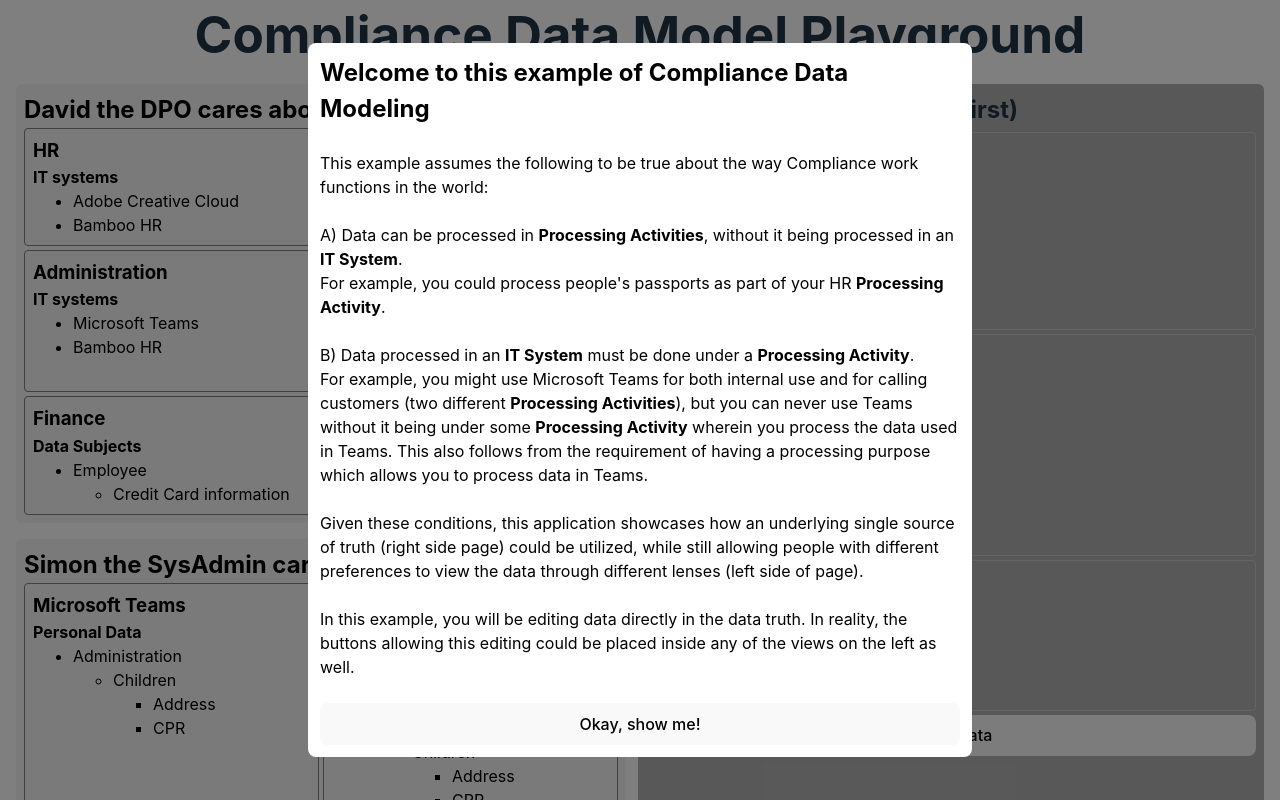
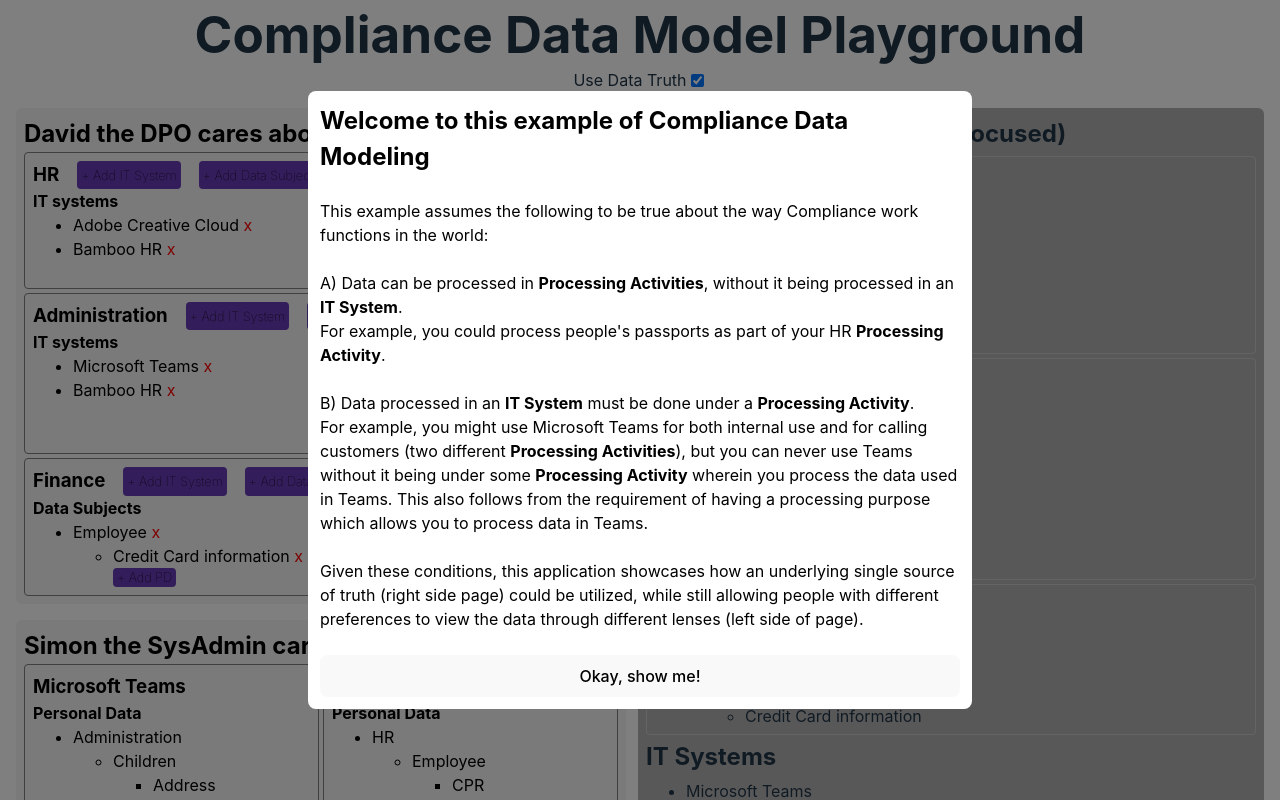
Before and after one commit to MagerlinC/records-data-model, a React (Vite) app: page / in a window 1280 px wide. Built offline with nearby package versions, Linux system fonts and the light colour scheme.

Commit message:
feat: move controls to DPO

```diff
--- a/src/App.tsx
+++ b/src/App.tsx
@@ -18,8 +18,15 @@ const Application = styled.div`
   max-width: 100vw;
   width: 100vw;
   overflow: hidden;
-  h1 {
+  .title,
+  .subtitle {
     text-align: center;
+  }
+  .subtitle {
+    display: flex;
+    flex-direction: row;
+    justify-content: center;
+    align-items: center;
   }
 `;
 
@@ -57,6 +64,7 @@ const itSystemToITSystemWithDataByPA = (
 
 function App() {
   const [showModal, setShowModal] = useState(true);
+  const [showDataTruthVersion, setShowDataTruthVersion] = useState(true);
   const [curData, setCurData] = useState(structuredClone(exampleData));
 
   const addITSystem = (itSystemName: string, paName: string) => {
@@ -79,6 +87,19 @@ function App() {
     setCurData(mutatedData);
   };
 
+  const removeITSystem = (itSystemName: string, paName: string) => {
+    const mutatedData = { ...curData };
+    const targetEntity = mutatedData.processingActivities.find(
+      (pa) => pa.name === paName
+    );
+    if (targetEntity) {
+      targetEntity.itSystems = targetEntity.itSystems.filter(
+        (itSystem) => itSystem.name !== itSystemName
+      );
+    }
+    setCurData(mutatedData);
+  };
+
   const addDataSubject = (dataSubjectName: string, paName: string) => {
     const mutatedData = { ...curData };
     const targetEntity = mutatedData.processingActivities.find(
@@ -89,6 +110,19 @@ function App() {
         name: dataSubjectName,
         personalData: [],
       });
+    }
+    setCurData(mutatedData);
+  };
+
+  const removeDataSubject = (dataSubjectName: string, paName: string) => {
+    const mutatedData = { ...curData };
+    const targetEntity = mutatedData.processingActivities.find(
+      (pa) => pa.name === paName
+    );
+    if (targetEntity) {
+      targetEntity.dataSubjects = targetEntity.dataSubjects.filter(
+        (ds) => ds.name !== dataSubjectName
+      );
     }
     setCurData(mutatedData);
   };
@@ -115,6 +149,28 @@ function App() {
     setCurData(mutatedData);
   };
 
+  const removePersonalData = (
+    personalDataName: string,
+    dataSubjectName: string,
+    paName: string
+  ) => {
+    const mutatedData = { ...curData };
+    const targetEntity = mutatedData.processingActivities.find(
+      (pa) => pa.name === paName
+    );
+    if (targetEntity) {
+      const targetDataSubject = targetEntity.dataSubjects.find(
+        (ds) => ds.name === dataSubjectName
+      );
+      if (targetDataSubject) {
+        targetDataSubject.personalData = targetDataSubject.personalData.filter(
+          (pd) => pd.name !== personalDataName
+        );
+      }
+    }
+    setCurData(mutatedData);
+  };
+
   const resetData = () => {
     setCurData(structuredClone(exampleData));
   };
@@ -122,10 +178,26 @@ function App() {
   return (
     <Application>
       {showModal && <AppModal onClose={() => setShowModal(false)} />}
-      <h1>Compliance Data Model Playground</h1>
+      <h1 className={"title"}>Compliance Data Model Playground</h1>
+      <p className="subtitle">
+        Use Data Truth
+        <input
+          type="checkbox"
+          checked={showDataTruthVersion}
+          onChange={() => setShowDataTruthVersion(!showDataTruthVersion)}
+        />
+      </p>
       <AppContents>
         <Column>
-          <DPO processingActivities={curData.processingActivities} />
+          <DPO
+            addITSystem={addITSystem}
+            addDataSubject={addDataSubject}
+            addPersonalData={addPersonalData}
+            removeITSystem={removeITSystem}
+            removeDataSubject={removeDataSubject}
+            removePersonalData={removePersonalData}
+            processingActivities={curData.processingActivities}
+          />
           <SysAdmin
             itSystems={curData.itSystems.map((itSystem) =>
               itSystemToITSystemWithDataByPA(
@@ -135,13 +207,9 @@ function App() {
             )}
           />
         </Column>
-        <PASourceOfTruthVisualizer
-          addITSystem={addITSystem}
-          addDataSubject={addDataSubject}
-          addPersonalData={addPersonalData}
-          resetData={resetData}
-          data={curData}
-        />
+        {showDataTruthVersion && (
+          <PASourceOfTruthVisualizer resetData={resetData} data={curData} />
+        )}
       </AppContents>
     </Application>
   );
--- a/src/components/AddButton.tsx
+++ b/src/components/AddButton.tsx
@@ -2,6 +2,10 @@ import React, { useState } from "react";
 import styled from "styled-components";
 
 const AddButtonWrapper = styled.button`
+  display: flex;
+  flex-direction: column;
+  align-items: center;
+  justify-content: center;
   border: none;
   border-radius: 4px;
   padding: 2px 4px;
--- a/src/components/AppModal.tsx
+++ b/src/components/AppModal.tsx
@@ -42,11 +42,6 @@ const AppModal: React.FC<AppModalProps> = ({ onClose }) => {
       different lenses (left side of page).
       <br />
       <br />
-      In this example, you will be editing data directly in the data truth. In
-      reality, the buttons allowing this editing could be placed inside any of
-      the views on the left as well.
-      <br />
-      <br />
       <button onClick={onClose}>Okay, show me!</button>
     </Modal>
   );
--- a/src/components/DPO.tsx
+++ b/src/components/DPO.tsx
@@ -1,7 +1,8 @@
 import React from "react";
 import styled from "styled-components";
 import { ProcessingActivitySource } from "../data/types/pa-source-of-truth";
-import AnimateOnChange from "./AnimateOnChange";
+import AddButton from "./AddButton";
+import RemovableElement from "./RemovableElement";
 
 const DPOWrapper = styled.div`
   display: flex;
@@ -41,23 +42,67 @@ const FlexHalf = styled.div`
 
 type DPOProps = {
   processingActivities: ProcessingActivitySource[];
+  addITSystem: (itSystemName: string, paName: string) => void;
+  addDataSubject: (dataSubjectName: string, paName: string) => void;
+  addPersonalData: (
+    personalDataName: string,
+    dataSubjectName: string,
+    paName: string
+  ) => void;
+  removeITSystem: (itSystemName: string, paName: string) => void;
+  removeDataSubject: (dataSubjectName: string, paName: string) => void;
+  removePersonalData: (
+    personalDataName: string,
+    dataSubjectName: string,
+    paName: string
+  ) => void;
 };
-const DPO: React.FC<DPOProps> = ({ processingActivities }) => {
+const DPO: React.FC<DPOProps> = ({
+  processingActivities,
+  addITSystem,
+  addDataSubject,
+  addPersonalData,
+  removeITSystem,
+  removeDataSubject,
+  removePersonalData,
+}) => {
   return (
     <DPOWrapper>
       <h2>David the DPO cares about Processing Activities</h2>
       <div className={"pa-list"}>
         {processingActivities.map((processingActivity) => (
           <ProcessingActivity key={"dpo-pa-" + processingActivity.name}>
-            <h3>{processingActivity.name}</h3>
+            <Row>
+              <h3>{processingActivity.name}</h3>
+              <AddButton
+                onAddItem={(systemName) =>
+                  addITSystem(systemName, processingActivity.name)
+                }
+                text="Add IT System"
+              />
+              <AddButton
+                onAddItem={(dataSubjectName) =>
+                  addDataSubject(dataSubjectName, processingActivity.name)
+                }
+                text="Add Data Subject"
+              />
+            </Row>
             <Row>
               {processingActivity.itSystems.length > 0 && (
                 <FlexHalf>
-                  <h4>IT systems</h4>
+                  <h4>IT systems </h4>
                   <ul>
                     {processingActivity.itSystems.map((itSystem) => (
                       <li key={"dpo-it-" + itSystem.name}>
-                        <AnimateOnChange>{itSystem.name}</AnimateOnChange>
+                        <RemovableElement
+                          name={itSystem.name}
+                          onRemove={() =>
+                            removeITSystem(
+                              itSystem.name,
+                              processingActivity.name
+                            )
+                          }
+                        />
                       </li>
                     ))}
                   </ul>
@@ -68,15 +113,43 @@ const DPO: React.FC<DPOProps> = ({ processingActivities }) => {
                 <ul>
                   {processingActivity.dataSubjects.map((dataSubject) => (
                     <li key={dataSubject.name}>
-                      <AnimateOnChange>{dataSubject.name}</AnimateOnChange>
+                      <RemovableElement
+                        name={dataSubject.name}
+                        onRemove={() =>
+                          removeDataSubject(
+                            dataSubject.name,
+                            processingActivity.name
+                          )
+                        }
+                      />
                       <ul>
                         {dataSubject.personalData.map((personalData) => (
-                          <li key={"dpo-pd-" + personalData.name}>
-                            <AnimateOnChange>
-                              {personalData.name}
-                            </AnimateOnChange>
+                          <li
+                            className={"list-item"}
+                            key={"dpo-pd-" + personalData.name}
+                          >
+                            <RemovableElement
+                              name={personalData.name}
+                              onRemove={() =>
+                                removePersonalData(
+                                  personalData.name,
+                                  dataSubject.name,
+                                  processingActivity.name
+                                )
+                              }
+                            />
                           </li>
                         ))}
+                        <AddButton
+                          onAddItem={(personalDataName) =>
+                            addPersonalData(
+                              personalDataName,
+                              dataSubject.name,
+                              processingActivity.name
+                            )
+                          }
+                          text="Add PD"
+                        />
                       </ul>
                     </li>
                   ))}
--- a/src/components/PASourceOfTruthVisualizer.tsx
+++ b/src/components/PASourceOfTruthVisualizer.tsx
@@ -1,7 +1,7 @@
 import React from "react";
 import styled from "styled-components";
 import { ProcessingActivitySourceOfTruth } from "../data/types/pa-source-of-truth";
-import AddButton from "./AddButton";
+import { DataSet } from "../data/pa-source-of-truth-example";
 
 const PASourceOfTruthVisualizerWrapper = styled.div`
   display: flex;
@@ -15,7 +15,9 @@ const PASourceOfTruthVisualizerWrapper = styled.div`
     max-height: 100%;
     overflow-y: auto;
   }
-  .contents {
+  .contents,
+  .processing-activity-list,
+  .it-system-list {
     display: flex;
     flex-direction: column;
     gap: 4px;
@@ -43,28 +45,19 @@ const PASourceOfTruthVisualizerWrapper = styled.div`
 `;
 
 type PASourceOfTruthVisualizerProps = {
-  data: ProcessingActivitySourceOfTruth;
-  addITSystem: (itSystemName: string, PAName: string) => void;
-  addDataSubject: (dataSubjectName: string, PAName: string) => void;
-  addPersonalData: (
-    personalDataName: string,
-    dataSubjectName: string,
-    PAName: string
-  ) => void;
+  data: DataSet;
   resetData: () => void;
 };
 const PASourceOfTruthVisualizer: React.FC<PASourceOfTruthVisualizerProps> = ({
   data,
-  addITSystem,
-  addDataSubject,
-  addPersonalData,
   resetData,
 }) => {
   return (
     <PASourceOfTruthVisualizerWrapper>
-      <h2>Underlying Data Truth (PA First)</h2>
+      <h2>Underlying Data Truth (PA-focused)</h2>
       <div className={"scroll-wrapper"}>
         <div className={"contents"}>
+          <div className={"processing-activity-list"}>
             {data.processingActivities.map((processingActivity) => (
               <div
                 key={"pa-list-" + processingActivity.name}
@@ -72,45 +65,17 @@ const PASourceOfTruthVisualizer: React.FC<PASourceOfTruthVisualizerProps> = ({
               >
                 <h3>{processingActivity.name}</h3>
                 <div className={"pa-contents"}>
-                <h4>
-                  IT Systems
-                  <AddButton
-                    text="Add IT System"
-                    onAddItem={(itSystemName) =>
-                      addITSystem(itSystemName, processingActivity.name)
-                    }
-                  />
-                </h4>
+                  <h4>IT Systems</h4>
                   <ul>
                     {processingActivity.itSystems.map((itSystem) => (
                       <li key={"it-list-" + itSystem.name}>{itSystem.name}</li>
                     ))}
                   </ul>
-                <h4>
-                  Data Subjects
-                  <AddButton
-                    text="Add Data Subject"
-                    onAddItem={(dataSubjectName) =>
-                      addDataSubject(dataSubjectName, processingActivity.name)
-                    }
-                  />
-                </h4>
+                  <h4>Data Subjects</h4>
                   <ul>
                     {processingActivity.dataSubjects.map((dataSubject) => (
                       <li key={"ds-list-" + dataSubject.name}>
-                      <p>
-                        {dataSubject.name}{" "}
-                        <AddButton
-                          text="Add Personal Data"
-                          onAddItem={(personalDataName) =>
-                            addPersonalData(
-                              personalDataName,
-                              dataSubject.name,
-                              processingActivity.name
-                            )
-                          }
-                        />
-                      </p>
+                        <p>{dataSubject.name}</p>
                         <ul>
                           {dataSubject.personalData.map((personalData) => (
                             <li key={"pd-list-" + personalData.name}>
@@ -125,6 +90,15 @@ const PASourceOfTruthVisualizer: React.FC<PASourceOfTruthVisualizerProps> = ({
               </div>
             ))}
           </div>
+          <div className={"it-system-list"}>
+            <h2>IT Systems</h2>
+            <ul>
+              {data.itSystems.map((itSystem) => (
+                <li key={"it-system-list-" + itSystem.name}>{itSystem.name}</li>
+              ))}
+            </ul>
+          </div>
+        </div>
       </div>
       <button onClick={resetData}>Reset Data</button>
     </PASourceOfTruthVisualizerWrapper>
--- /dev/null
+++ b/src/components/RemovableElement.tsx
@@ -0,0 +1,21 @@
+import React from "react";
+import AnimateOnChange from "./AnimateOnChange";
+
+type RemovableElementProps = {
+  name: string;
+  onRemove: () => void;
+};
+const RemovableElement: React.FC<RemovableElementProps> = ({
+  name,
+  onRemove,
+}) => {
+  return (
+    <AnimateOnChange>
+      {name}{" "}
+      <span className={"remove-item"} onClick={onRemove}>
+        x
+      </span>
+    </AnimateOnChange>
+  );
+};
+export default RemovableElement;
--- a/src/data/pa-source-of-truth-example.ts
+++ b/src/data/pa-source-of-truth-example.ts
@@ -4,7 +4,10 @@ import {
   PAName,
   PersonalDataName,
 } from "./data-names";
-import { ProcessingActivitySourceOfTruth } from "./types/pa-source-of-truth";
+import {
+  ProcessingActivitySource,
+  ProcessingActivitySourceOfTruth,
+} from "./types/pa-source-of-truth";
 import { ITSystem } from "./types/types";
 
 export const ITSystems: ITSystem[] = [
@@ -59,8 +62,11 @@ export const ProcessingActivities: ProcessingActivitySourceOfTruth = {
     },
   ],
 };
-
-export const exampleData = {
+export interface DataSet {
+  itSystems: ITSystem[];
+  processingActivities: ProcessingActivitySource[];
+}
+export const exampleData: DataSet = {
   itSystems: ITSystems,
   processingActivities: ProcessingActivities.processingActivities,
 };
--- a/src/index.css
+++ b/src/index.css
@@ -12,6 +12,13 @@
   -webkit-font-smoothing: antialiased;
   -moz-osx-font-smoothing: grayscale;
   -webkit-text-size-adjust: 100%;
+}
+.remove-item {
+  color: red;
+  cursor: pointer;
+  &:hover {
+    color: pink;
+  }
 }
 
 ::-webkit-scrollbar {
```
Lines whose indentation alone changed are shown as unchanged.
